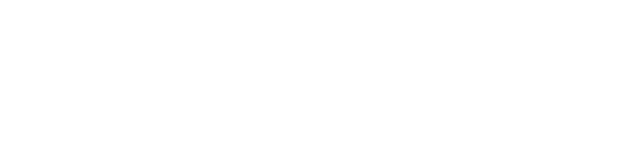
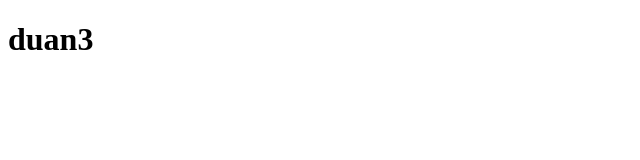
Before and after one commit to khoi4123/duan3, a plain HTML site: page index.html in a window 1280 px wide. Shown: the whole page, without its empty margins (0-640 px from the left). Drawn offline with Linux system fonts and the light colour scheme.

Commit message:
2 commit

```diff
--- a/index.html
+++ b/index.html
@@ -6,6 +6,6 @@
     <title>duan3</title>
 </head>
 <body>
-
+    <h1>duan3</h1>
 </body>
 </html>
```
